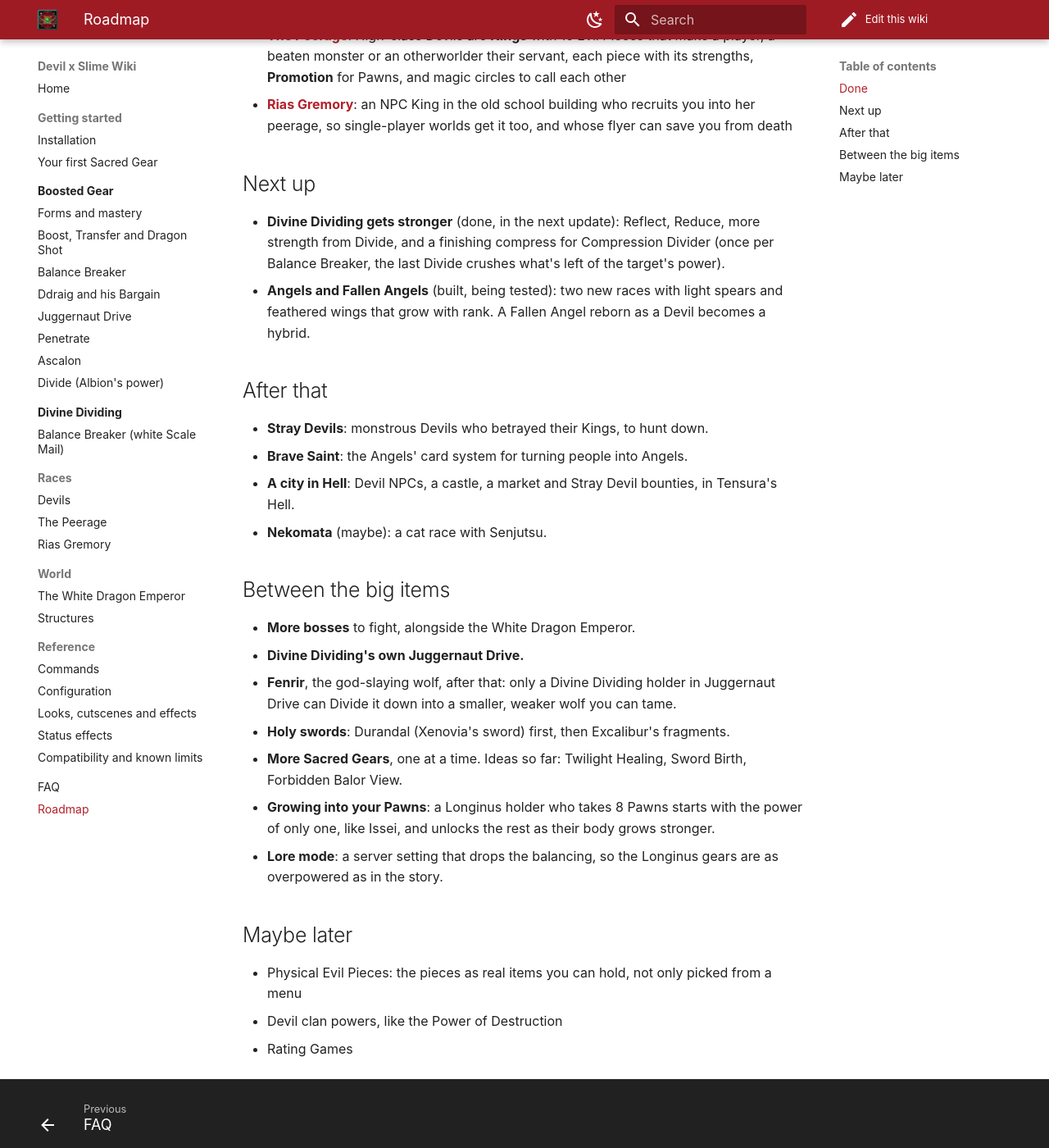
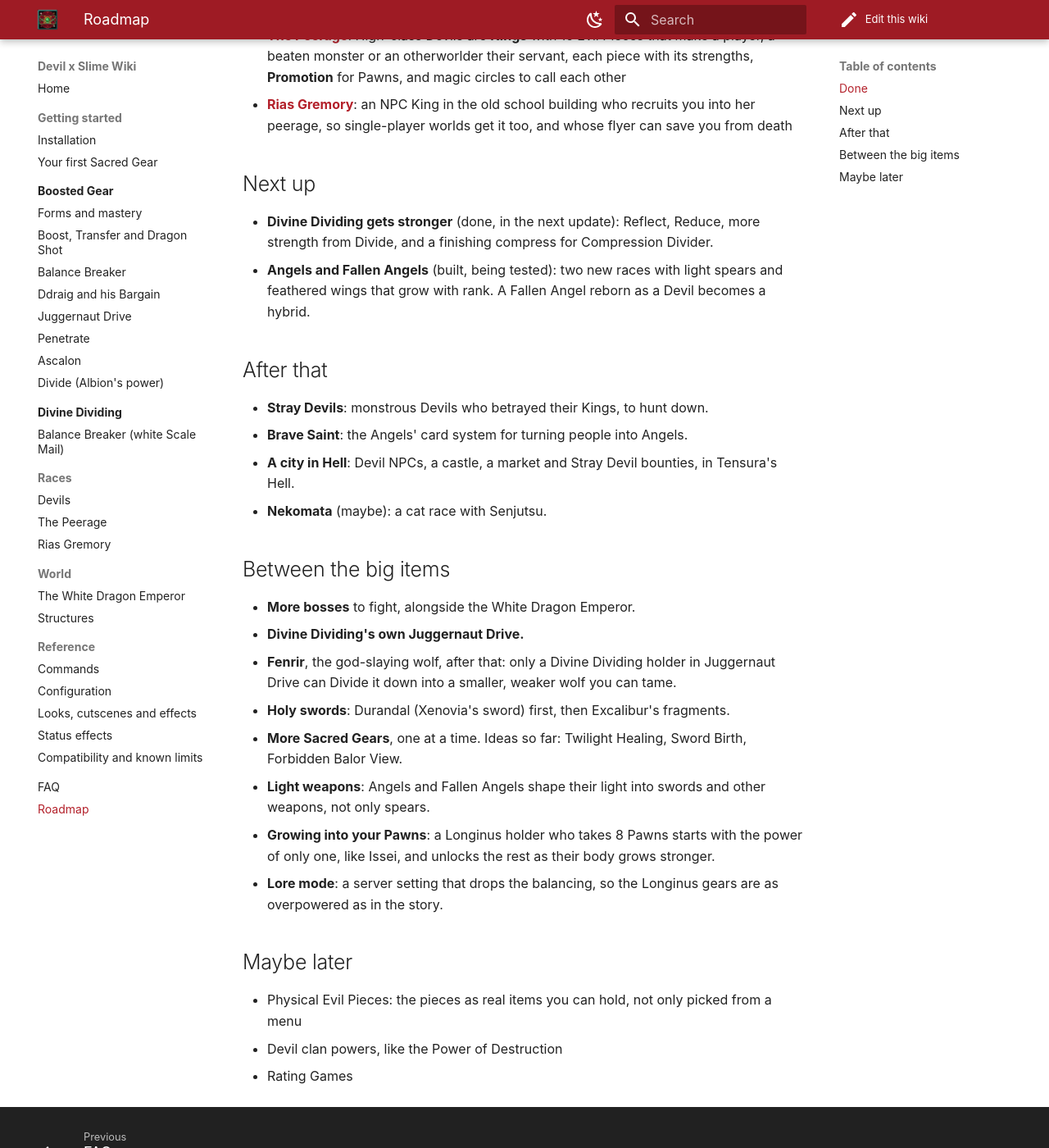
Before and after one commit to Malwikpl/devil-x-slime-wiki, an MkDocs documentation site: the page built from docs/roadmap.md, in a window 1280 px wide and 1400 px high, scrolled down 771 px. Shown: the whole window at 82% size. Built offline with MkDocs 1.6.1 and Material for MkDocs 9.7.7, drawn with Linux system fonts in a browser that asks for light colours; comment, search, counter and statistics services are not loaded.

Commit message:
Roadmap: light weapons for Angels and Fallen Angels
Co-Authored-By: Claude Opus 5.5 (1M context) <noreply@anthropic.com>
Claude-Session: https://claude.ai/code/session_01UCcnHWzyPU9hexkjxzyvPV

```diff
--- a/docs/roadmap.md
+++ b/docs/roadmap.md
@@ -27,8 +27,7 @@ world. These are plans, not promises, and the order can change.
 ## Next up
 
 - **Divine Dividing gets stronger** (done, in the next update): Reflect, Reduce, more strength from Divide, and a
-  finishing compress for Compression Divider (once per Balance Breaker, the last Divide crushes what's left of the
-  target's power).
+  finishing compress for Compression Divider.
 - **Angels and Fallen Angels** (built, being tested): two new races with light spears and feathered wings that
   grow with rank. A Fallen Angel reborn as a Devil becomes a hybrid.
 
@@ -47,6 +46,7 @@ world. These are plans, not promises, and the order can change.
   down into a smaller, weaker wolf you can tame.
 - **Holy swords**: Durandal (Xenovia's sword) first, then Excalibur's fragments.
 - **More Sacred Gears**, one at a time. Ideas so far: Twilight Healing, Sword Birth, Forbidden Balor View.
+- **Light weapons**: Angels and Fallen Angels shape their light into swords and other weapons, not only spears.
 - **Growing into your Pawns**: a Longinus holder who takes 8 Pawns starts with the power of only one, like Issei,
   and unlocks the rest as their body grows stronger.
 - **Lore mode**: a server setting that drops the balancing, so the Longinus gears are as overpowered as in the story.
```
